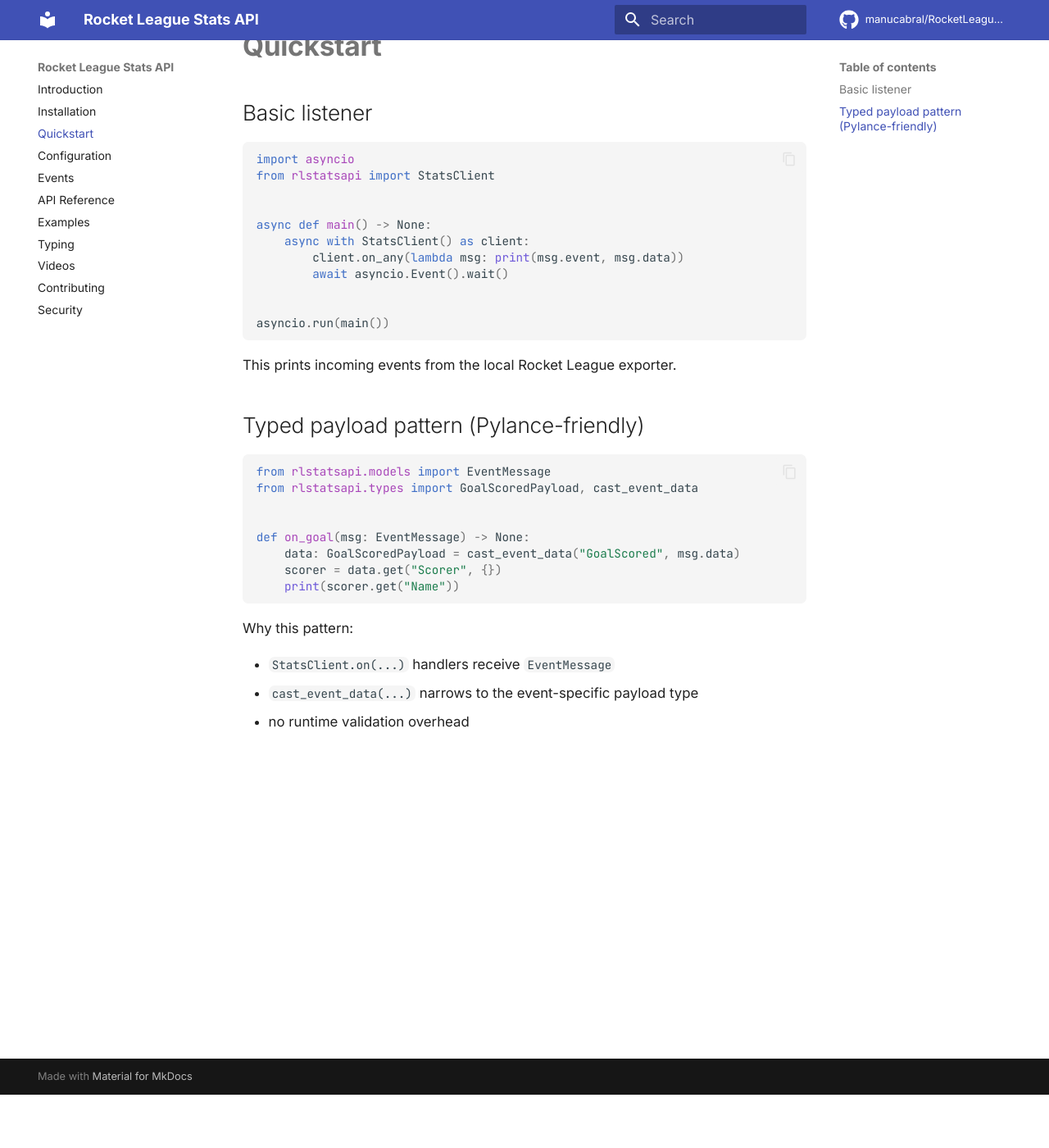
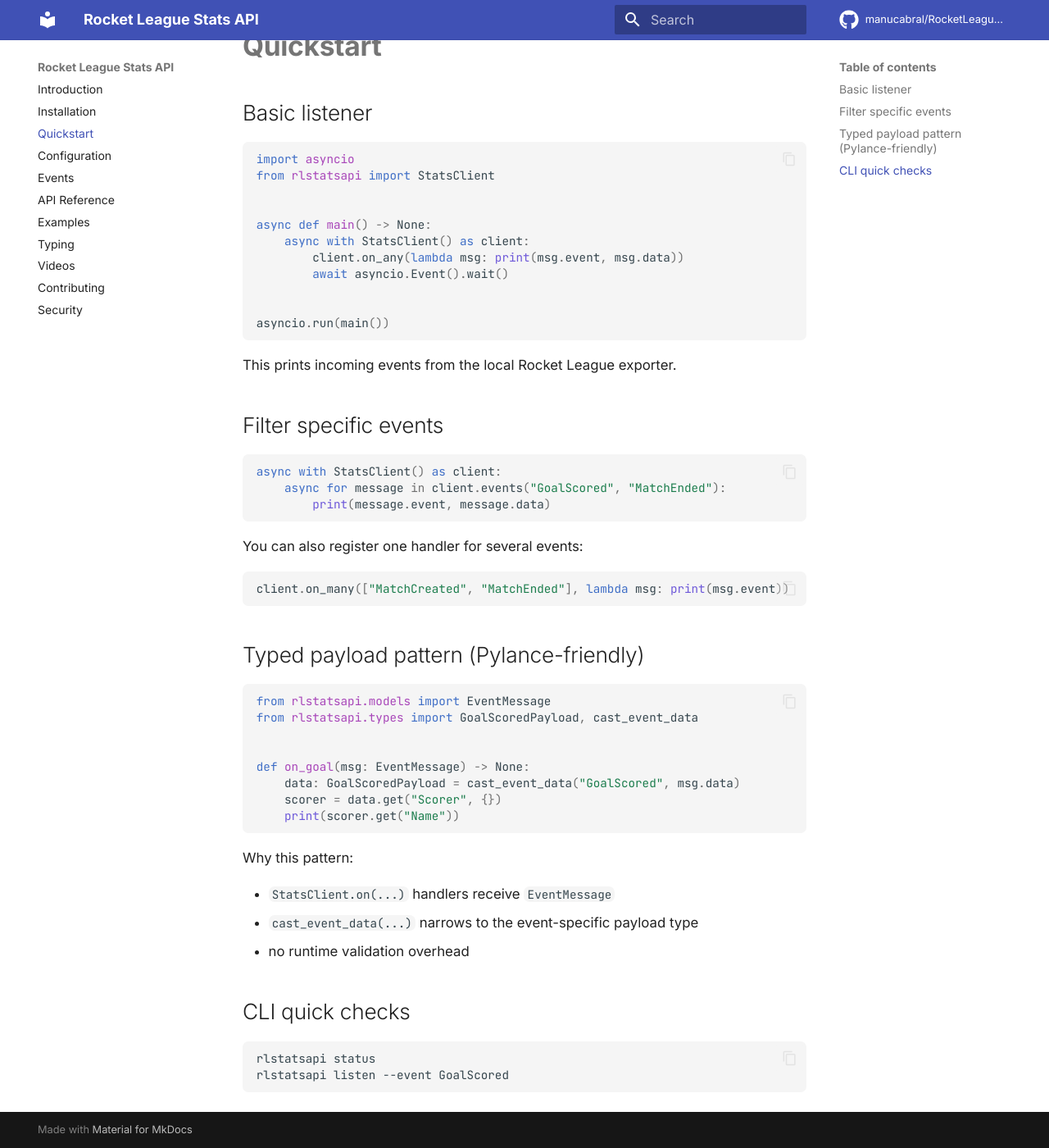
Before and after one commit to manucabral/rlstatsapi, an MkDocs documentation site: the page built from docs/quickstart.md, in a window 1280 px wide and 1400 px high, scrolled down 65 px. Shown: the whole window at 82% size. Built offline with MkDocs 1.6.1 and Material for MkDocs 9.7.7, drawn with Linux system fonts in a browser that asks for light colours; comment, search, counter and statistics services are not loaded.

````diff
--- a/docs/quickstart.md
+++ b/docs/quickstart.md
@@ -18,6 +18,20 @@ asyncio.run(main())
 
 This prints incoming events from the local Rocket League exporter.
 
+## Filter specific events
+
+```python
+async with StatsClient() as client:
+    async for message in client.events("GoalScored", "MatchEnded"):
+        print(message.event, message.data)
+```
+
+You can also register one handler for several events:
+
+```python
+client.on_many(["MatchCreated", "MatchEnded"], lambda msg: print(msg.event))
+```
+
 ## Typed payload pattern (Pylance-friendly)
 
 ```python
@@ -36,3 +50,10 @@ Why this pattern:
 - `StatsClient.on(...)` handlers receive `EventMessage`
 - `cast_event_data(...)` narrows to the event-specific payload type
 - no runtime validation overhead
+
+## CLI quick checks
+
+```bash
+rlstatsapi status
+rlstatsapi listen --event GoalScored
+```
````
Also changed, not shown: docs/api.md (+8 -0 lines), docs/compatibility.md (added, +36 -0 lines), docs/configuration.md (+8 -1 lines), docs/examples.md (+3 -0 lines), docs/index.md (+10 -22 lines), docs/recipes.md (added, +57 -0 lines), docs/typing.md (+12 -0 lines).
